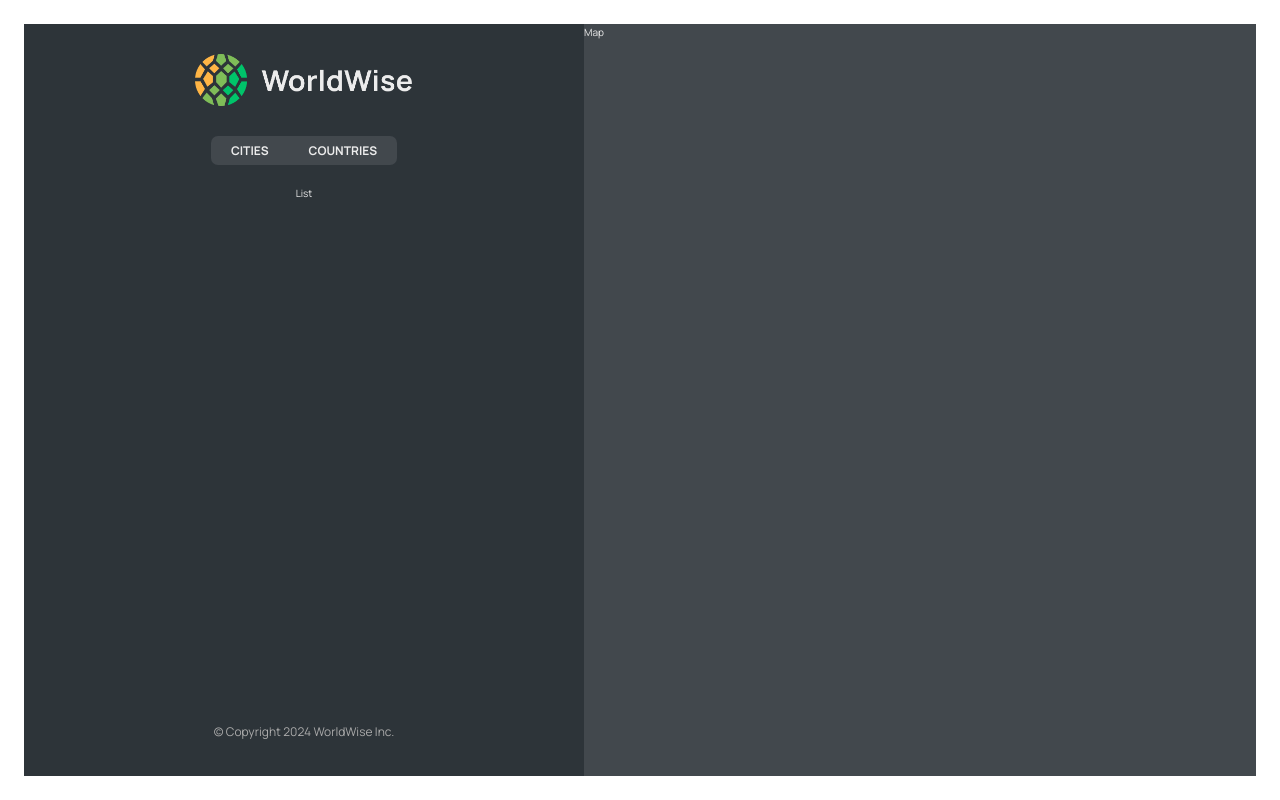
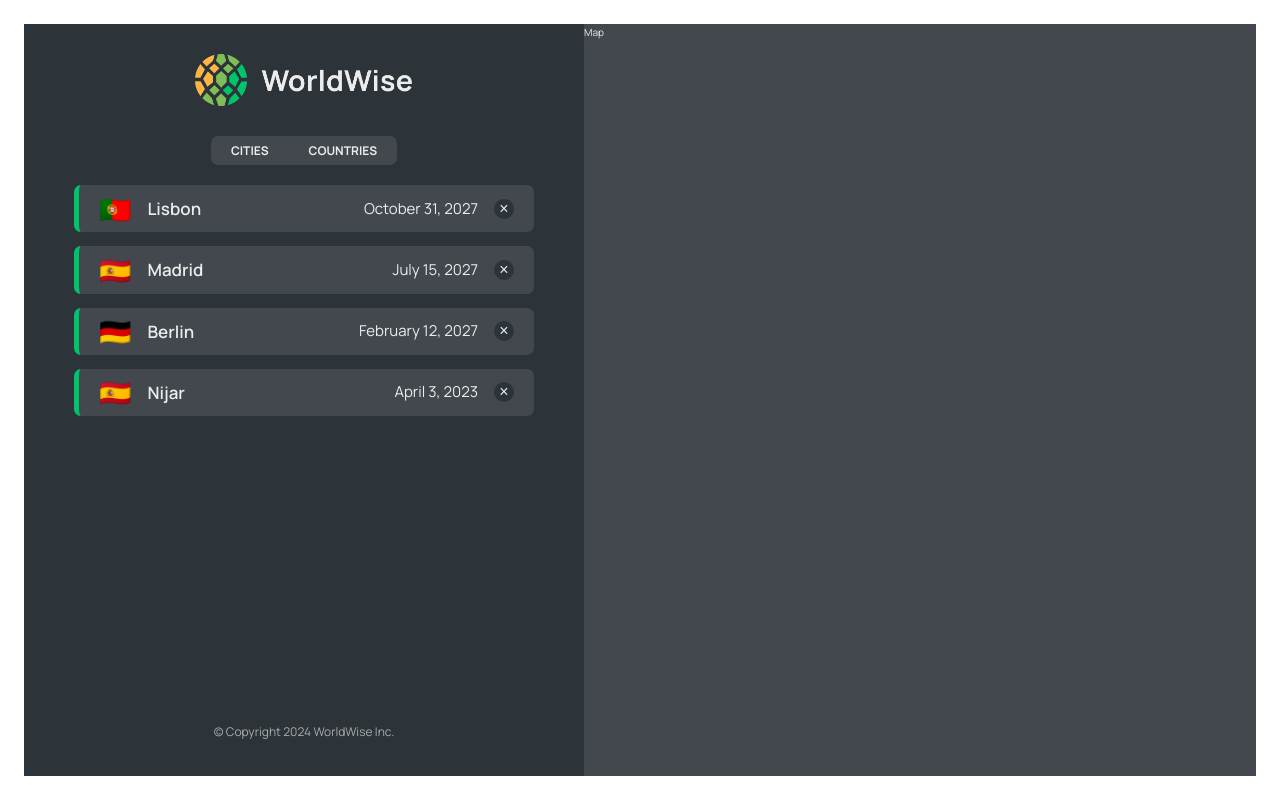
Before and after one commit to Qutred/worldwise, a React (Vite) app: page /app in a window 1280 px wide. Built offline with nearby package versions, Linux system fonts and the light colour scheme; data requests are answered from the project's data file.

Commit message:
added few new routes

```diff
--- a/src/App.jsx
+++ b/src/App.jsx
@@ -1,12 +1,38 @@
 import {BrowserRouter, Route, Routes} from 'react-router-dom'
+
 import Product from './pages/Product'
 import Pricing from './pages/Pricing'
 import Homepage from './pages/Homepage'
 import PageNotFound from './pages/PageNotFound'
 import './index.css'
 import AppLayout from './pages/AppLayout'
+import CityList from './components/CityList'
+import {useState, useEffect} from 'react'
+import CoutryList from './components/CountryList'
+import City from './components/City'
+
+const BASE_URL = 'http://localhost:9000'
 
 const App = () => {
+  const [cities, setCities] = useState([])
+  const [isLoading, setIsLoading] = useState(false)
+
+  useEffect(() => {
+    const fetchCities = async () => {
+      try {
+        setIsLoading(true)
+        const res = await fetch(`${BASE_URL}/cities`)
+        const data = await res.json()
+        setCities(data)
+      } catch (e) {
+        console.log(`Error loading data ${e.message}`)
+      } finally {
+        setIsLoading(false)
+      }
+    }
+
+    fetchCities()
+  }, [])
   return (
     <BrowserRouter>
       <Routes>
@@ -14,9 +40,22 @@
         <Route path='product' element={<Product />} />
         <Route path='pricing' element={<Pricing />} />
         <Route path='app' element={<AppLayout />}>
-          <Route index element={<p>List</p>} />
-          <Route path='cities' element={<p>List of cities</p>} />
-          <Route path='countries' element={<p>Countries</p>} />
+          <Route
+            index
+            element={<CityList cities={cities} isLoading={isLoading} />}
+          />
+          <Route
+            path='cities'
+            element={<CityList cities={cities} isLoading={isLoading} />}
+          />
+          <Route
+            path='cities/:id'
+            element={<City cities={cities} isLoading={isLoading} />}
+          />
+          <Route
+            path='countries'
+            element={<CoutryList cities={cities} isLoading={isLoading} />}
+          />
           <Route path='forms' element={<p>Forms</p>} />
         </Route>
         <Route path='*' element={<PageNotFound />} />
--- a/src/components/City.jsx
+++ b/src/components/City.jsx
@@ -1,23 +1,23 @@
-import styles from "./City.module.css";
+import styles from './City.module.css'
 
-const formatDate = (date) =>
-  new Intl.DateTimeFormat("en", {
-    day: "numeric",
-    month: "long",
-    year: "numeric",
-    weekday: "long",
-  }).format(new Date(date));
+const formatDate = date =>
+  new Intl.DateTimeFormat('en', {
+    day: 'numeric',
+    month: 'long',
+    year: 'numeric',
+    weekday: 'long',
+  }).format(new Date(date))
 
 function City() {
   // TEMP DATA
   const currentCity = {
-    cityName: "Lisbon",
-    emoji: "🇵🇹",
-    date: "2027-10-31T15:59:59.138Z",
-    notes: "My favorite city so far!",
-  };
+    cityName: 'Lisbon',
+    emoji: '🇵🇹',
+    date: '2027-10-31T15:59:59.138Z',
+    notes: 'My favorite city so far!',
+  }
 
-  const { cityName, emoji, date, notes } = currentCity;
+  const {cityName, emoji, date, notes} = currentCity
 
   return (
     <div className={styles.city}>
@@ -44,18 +44,15 @@
         <h6>Learn more</h6>
         <a
           href={`https://en.wikipedia.org/wiki/${cityName}`}
-          target="_blank"
-          rel="noreferrer"
-        >
+          target='_blank'
+          rel='noreferrer'>
           Check out {cityName} on Wikipedia &rarr;
         </a>
       </div>
 
-      <div>
-        <ButtonBack />
-      </div>
+      <div>{/* <ButtonBack /> */}</div>
     </div>
-  );
+  )
 }
 
-export default City;
+export default City
--- /dev/null
+++ b/src/components/CityItem.jsx
@@ -0,0 +1,24 @@
+import styles from './CityItem.module.css'
+
+const formatDate = date =>
+  new Intl.DateTimeFormat('en', {
+    day: 'numeric',
+    month: 'long',
+    year: 'numeric',
+  }).format(new Date(date))
+
+const CityItem = ({city}) => {
+  const {cityName, emoji, date} = city
+  return (
+    <li className={styles.cityItem}>
+      <span className={styles.emoji}>
+        {emoji} {city.unicode && `&#${city.unicode};`}
+      </span>
+      <h3 className={styles.name}>{cityName}</h3>
+      <time className={styles.date}>{formatDate(date)}</time>
+      <button className={styles.deleteBtn}>&times;</button>
+    </li>
+  )
+}
+
+export default CityItem
--- /dev/null
+++ b/src/components/CityList.jsx
@@ -0,0 +1,21 @@
+import CityItem from './CityItem'
+import styles from './CityList.module.css'
+import Message from './Message'
+import Spinner from './Spinner'
+
+const CityList = ({cities, isLoading}) => {
+  if (isLoading) return <Spinner />
+
+  if (!cities.length)
+    return <Message message='Add your first city by clicking city on the map' />
+
+  return (
+    <ul className={styles.cityList}>
+      {cities.map(city => (
+        <CityItem key={city.id} city={city} />
+      ))}
+    </ul>
+  )
+}
+
+export default CityList
--- /dev/null
+++ b/src/components/CountryList.jsx
@@ -0,0 +1,30 @@
+import CountryItem from './CountryItem'
+import styles from './CountryList.module.css'
+import Message from './Message'
+import Spinner from './Spinner'
+
+const CountryList = ({cities, isLoading}) => {
+  if (isLoading) return <Spinner />
+  console.log(cities)
+
+  if (!cities.length)
+    return <Message message='Add your first city by clicking city on the map' />
+
+  const countries = cities.reduce((arr, city) => {
+    if (!arr.map(el => el.country).includes(city.country)) {
+      return [...arr, {country: city.country, id: city.id, emoji: city.emoji}]
+    } else {
+      return arr
+    }
+  }, [])
+
+  return (
+    <ul className={styles.countryList}>
+      {countries.map(country => (
+        <CountryItem key={country.id} country={country} />
+      ))}
+    </ul>
+  )
+}
+
+export default CountryList
```
Also changed, not shown: src/components/Message.jsx (+5 -5 lines).
